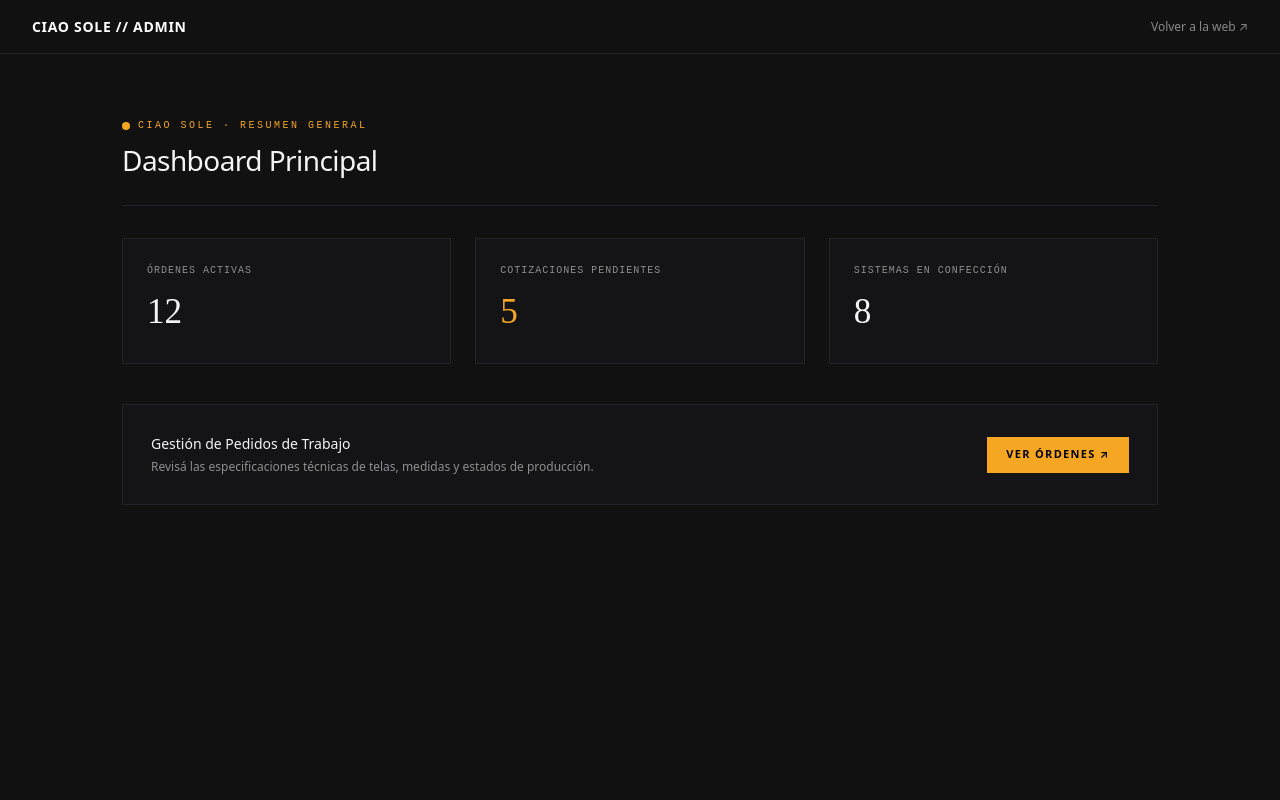
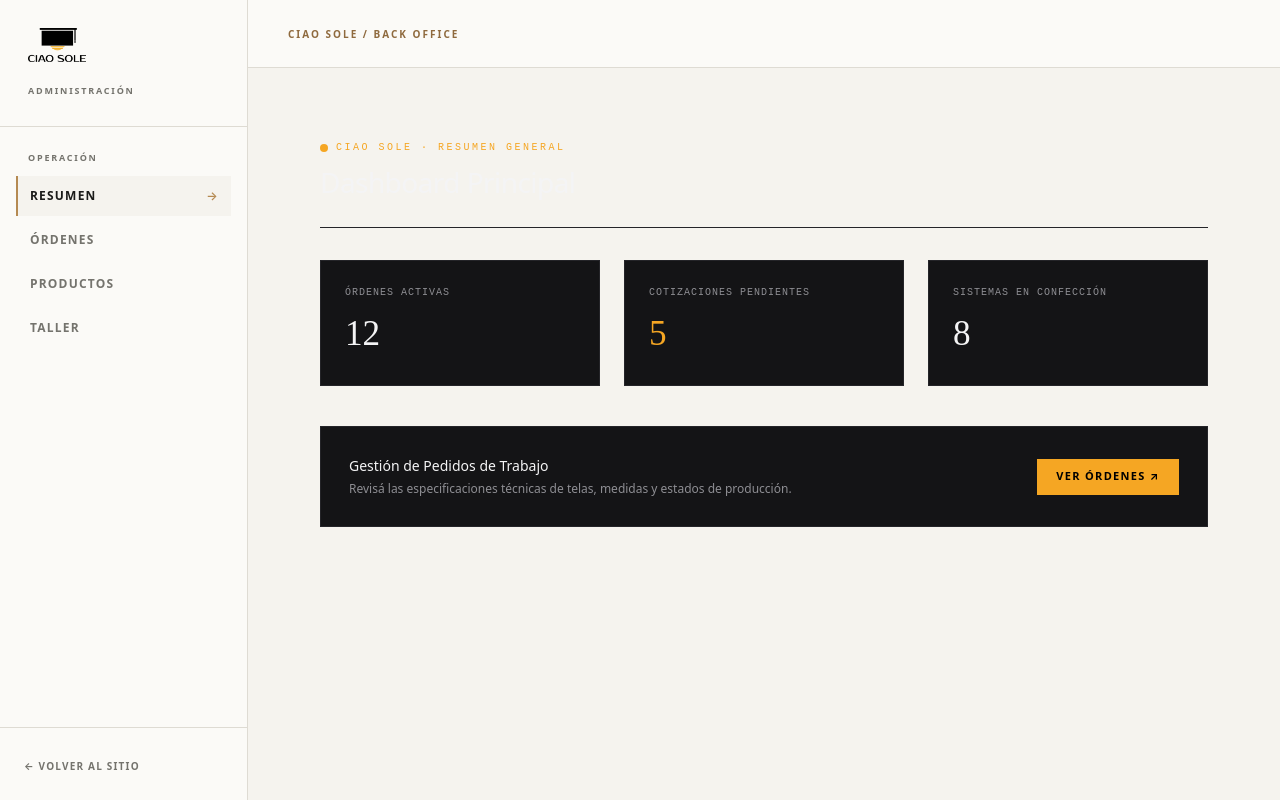
Before and after one commit to broldan89/ciaasoleweb, a Next.js app: page /admin/dashboard in a window 1280 px wide. Built offline with nearby package versions, Linux system fonts and the light colour scheme.

Commit message:
style: redesign admin shell with editorial operations navigation

```diff
--- a/src/app/admin/layout.tsx
+++ b/src/app/admin/layout.tsx
@@ -1,40 +1,80 @@
 "use client";
 
 import Link from "next/link";
+import { usePathname } from "next/navigation";
+import Logo from "@/components/Logo";
+
+const links = [
+  { href: "/admin/dashboard", label: "Resumen" },
+  { href: "/admin/ordenes", label: "Órdenes" },
+  { href: "/admin/productos", label: "Productos" },
+  { href: "/admin/taller", label: "Taller" },
+];
 
 export default function AdminLayout({
   children,
 }: {
   children: React.ReactNode;
 }) {
+  const pathname = usePathname();
+
   return (
-    <div
-      style={{
-        minHeight: "100vh",
-        backgroundColor: "#111111",
-        color: "#FFFFFF",
-      }}
+    <div className="min-h-screen bg-[var(--cs-ivory)] text-[var(--cs-ink)] lg:grid lg:grid-cols-[248px_1fr]">
+      <aside className="hidden border-r border-[var(--cs-line)] bg-[var(--cs-paper)] lg:flex lg:flex-col">
+        <div className="border-b border-[var(--cs-line)] px-7 py-7">
+          <Logo variant="light" size={34} />
+          <p className="mt-4 text-[9px] font-bold uppercase tracking-[.2em] text-[var(--cs-muted)]">
+            Administración
+          </p>
+        </div>
+
+        <nav className="flex-1 px-4 py-6">
+          <p className="px-3 pb-3 text-[9px] font-bold uppercase tracking-[.2em] text-[var(--cs-muted)]">
+            Operación
+          </p>
+          <div className="space-y-1">
+            {links.map((link) => {
+              const active = pathname === link.href || pathname.startsWith(`${link.href}/`);
+              return (
+                <Link
+                  key={link.href}
+                  href={link.href}
+                  className={`flex items-center justify-between border-l-2 px-3 py-3 text-xs font-semibold uppercase tracking-[.1em] transition-colors ${
+                    active
+                      ? "border-[var(--cs-gold)] bg-[var(--cs-ivory)] text-[var(--cs-ink)]"
+                      : "border-transparent text-[var(--cs-muted)] hover:border-[var(--cs-line)] hover:text-[var(--cs-ink)]"
+                  }`}
                 >
-      <header
-        style={{
-          borderBottom: "1px solid #222222",
-          padding: "1rem 2rem",
-          display: "flex",
-          justifyContent: "space-between",
-          alignItems: "center",
-        }}
-      >
-        <strong style={{ fontSize: "14px", letterSpacing: "0.05em" }}>
-          CIAO SOLE // ADMIN
-        </strong>
+                  {link.label}
+                  {active && <span className="text-[var(--cs-gold)]">→</span>}
+                </Link>
+              );
+            })}
+          </div>
+        </nav>
+
+        <div className="border-t border-[var(--cs-line)] p-6">
           <Link
             href="/"
-          style={{ color: "#888888", fontSize: "12px", textDecoration: "none" }}
+            className="text-[10px] font-bold uppercase tracking-[.12em] text-[var(--cs-muted)] hover:text-[var(--cs-ink)]"
           >
-          Volver a la web ↗
+            ← Volver al sitio
+          </Link>
+        </div>
+      </aside>
+
+      <div className="min-w-0">
+        <header className="flex h-[68px] items-center justify-between border-b border-[var(--cs-line)] bg-[var(--cs-paper)] px-5 sm:px-8 lg:px-10">
+          <div>
+            <p className="cs-eyebrow">CIAO SOLE / BACK OFFICE</p>
+          </div>
+          <Link href="/" className="text-[10px] font-bold uppercase tracking-[.12em] text-[var(--cs-muted)] hover:text-[var(--cs-ink)] lg:hidden">
+            Sitio ↗
           </Link>
         </header>
-      <main style={{ padding: "2rem" }}>{children}</main>
+
+        <main className="px-5 py-8 sm:px-8 lg:px-10 lg:py-10">{children}</main>
+      </div>
     </div>
   );
 }
```
Lines whose indentation alone changed are shown as unchanged.
